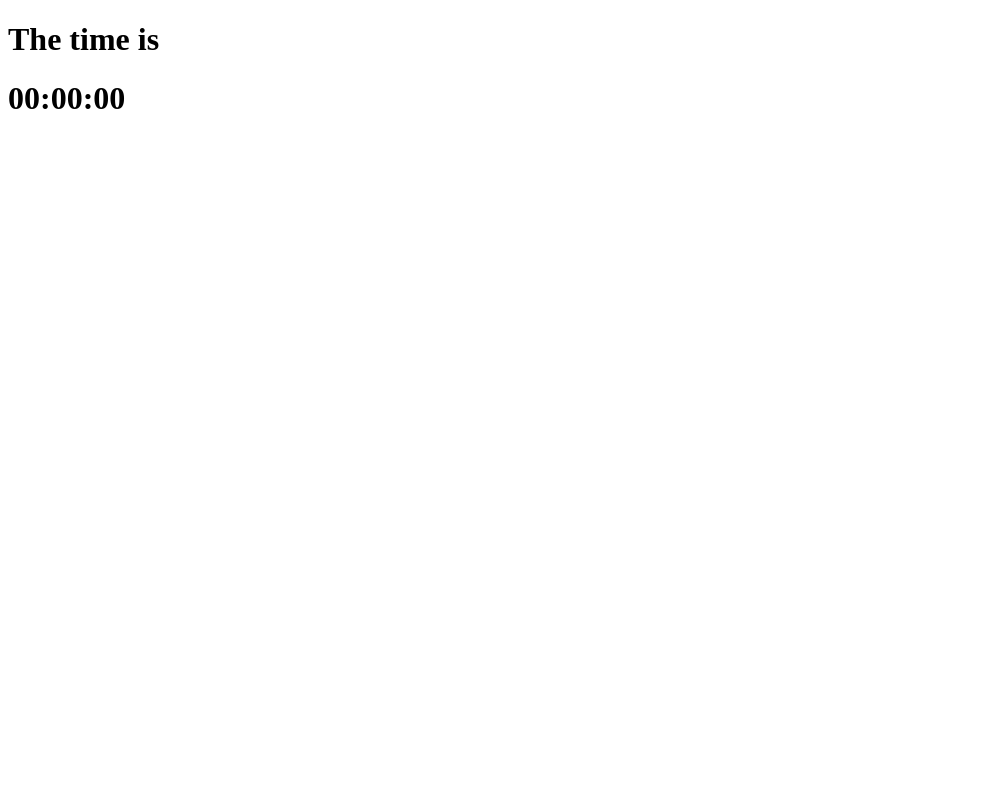
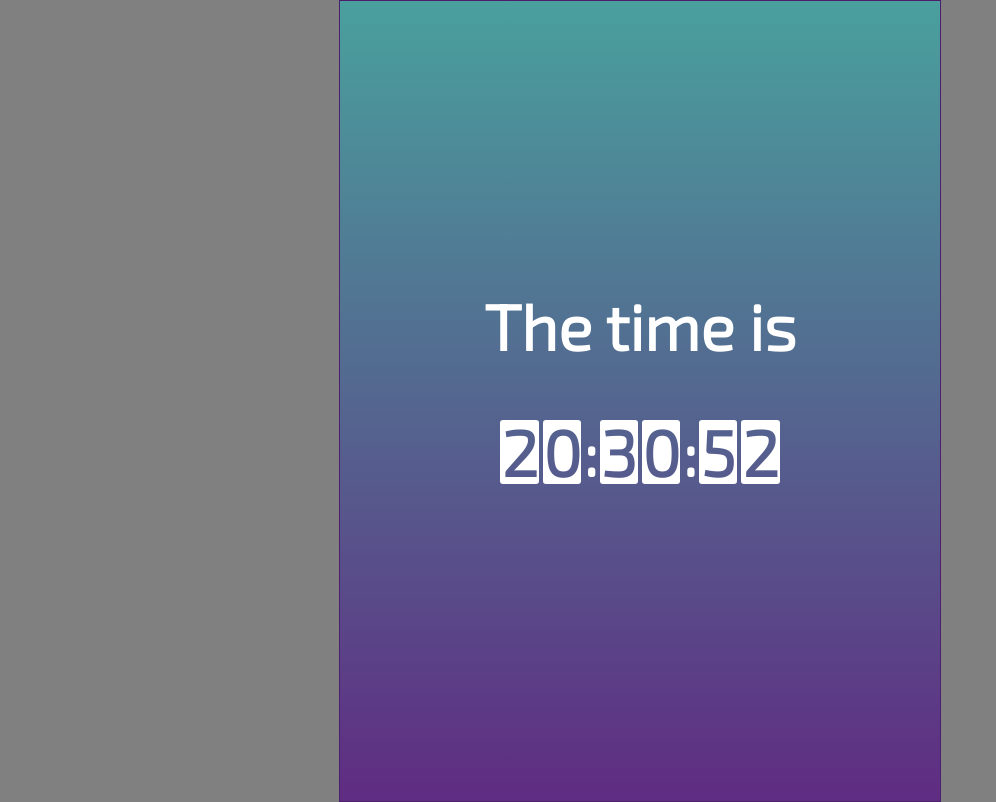
Before and after one commit to ElorNorthwind/JS_Clock, a plain HTML site: page index.html in a window 1280 px wide. Shown: the whole page, without its empty margins (0-996 px from the left). Drawn offline with Linux system fonts and the light colour scheme.

Commit message:
basic functional and styling done bad

```diff
--- a/index.html
+++ b/index.html
@@ -11,9 +11,10 @@
 
 <div class="clock">
     <h1 id='clock_text'>The time is</h1>
-    <h1 id='timer'>00:00:00</h1>
+    <h1 id='timer'><span>0</span><span>0</span>:<span>0</span><span>0</span>:<span>0</span><span>0</span></h1>
+
 </div>
     </div>
-    <script src="script.js"></script>
+   <script src="script.js"></script>
 </body>
 </html>
--- a/script.js
+++ b/script.js
@@ -1,12 +1,26 @@
-console.log('tic tack')
+function displayClock() {
+    let timer = setInterval(clockTimer, 1000);
+    clockTimer();
+}
 
 
+function clockTimer() {
+    let node = document.getElementById('timer');
+    let numbers = node.getElementsByTagName("span");
+    let now = new Date();
+    let time = pad(now.getHours(), 2) +
+        + pad(now.getMinutes(), 2) +
+        + pad(now.getSeconds(), 2);
 
+    for (let i = 0; i < time.length; i++) {
+        numbers[i].textContent = time[i];
 
-function setTimer(node) {
-
-    let now = new Date();
-    let time = now.getHours() + ":" + now.getMinutes() + ":" + now.getSeconds();
-    node.textContent = time;
+    }
 
 }
+
+function pad(number, figures) {
+    return ('0' + number).slice(-figures)
+}
+
+displayClock();
--- a/style.css
+++ b/style.css
@@ -0,0 +1,45 @@
+@import url('https://fonts.googleapis.com/css2?family=Exo+2:wght@300&display=swap');
+
+body {
+    font-family: 'Exo 2', sans-serif;
+    font-weight: 300;
+    margin: 0;
+    background-color: gray;
+    box-sizing: content-box;
+
+}
+
+.container {
+    font-size: 2rem;
+    border: 1px solid #4e1e6e;
+    line-height: 1rem;
+    display: flex;
+    margin: 0 auto;
+    color: white;
+    min-width: 300px;
+    max-width: 600px;
+    height: 100vh;
+    justify-content: center;
+    text-align: center;
+    align-items: center;
+    background: #5f2c82; /* fallback for old browsers */
+    background: -webkit-linear-gradient(to top, #5f2c82, #49a09d); /* Chrome 10-25, Safari 5.1-6 */
+    background: linear-gradient(to top, #5f2c82, #49a09d); /* W3C, IE 10+/ Edge, Firefox 16+, Chrome 26+, Opera 12+, Safari 7+ */
+
+}
+
+#timer {
+    display: inline-block;
+    vertical-align: middle;
+   }
+
+#timer > span {
+    display: inline-block;
+    background-color: white;
+    color: black;
+    mix-blend-mode: screen;
+    margin: 0 2px;
+    border-radius: 3px;
+    width: 0.6em;
+    line-height: 1em;
+}
```
